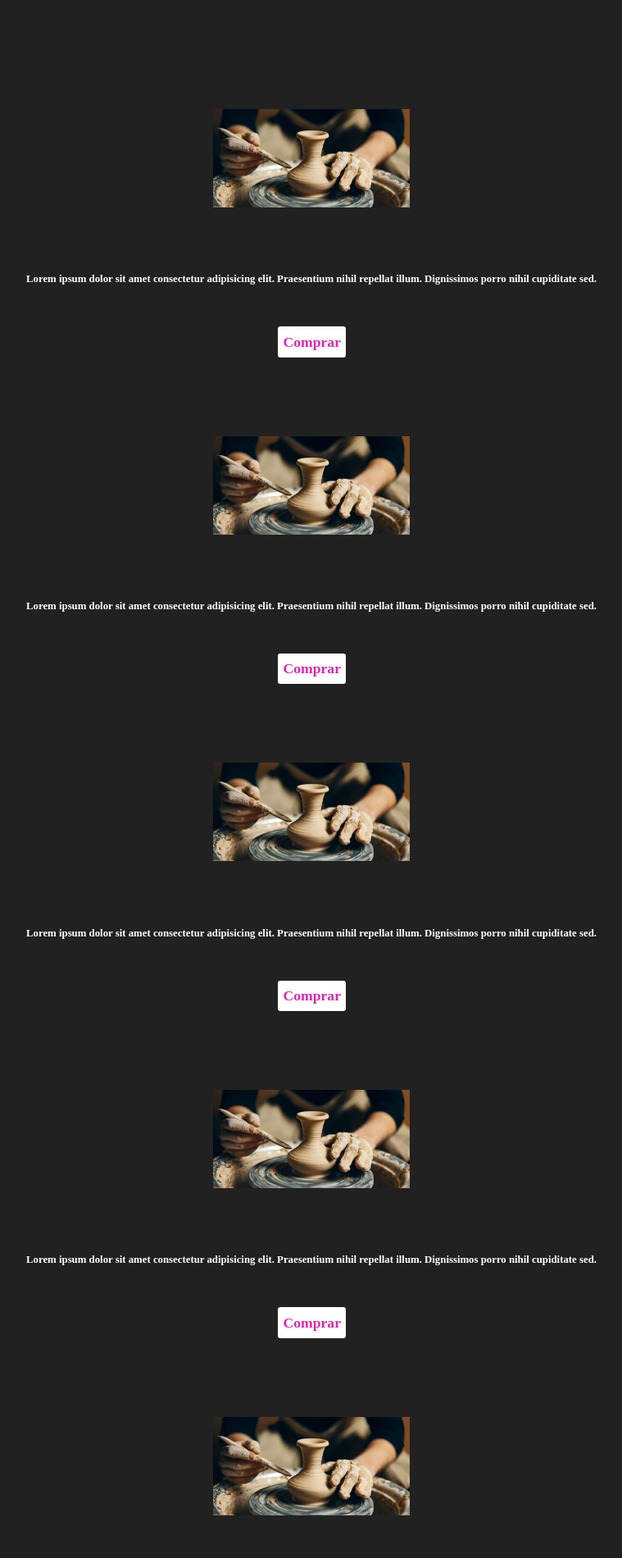
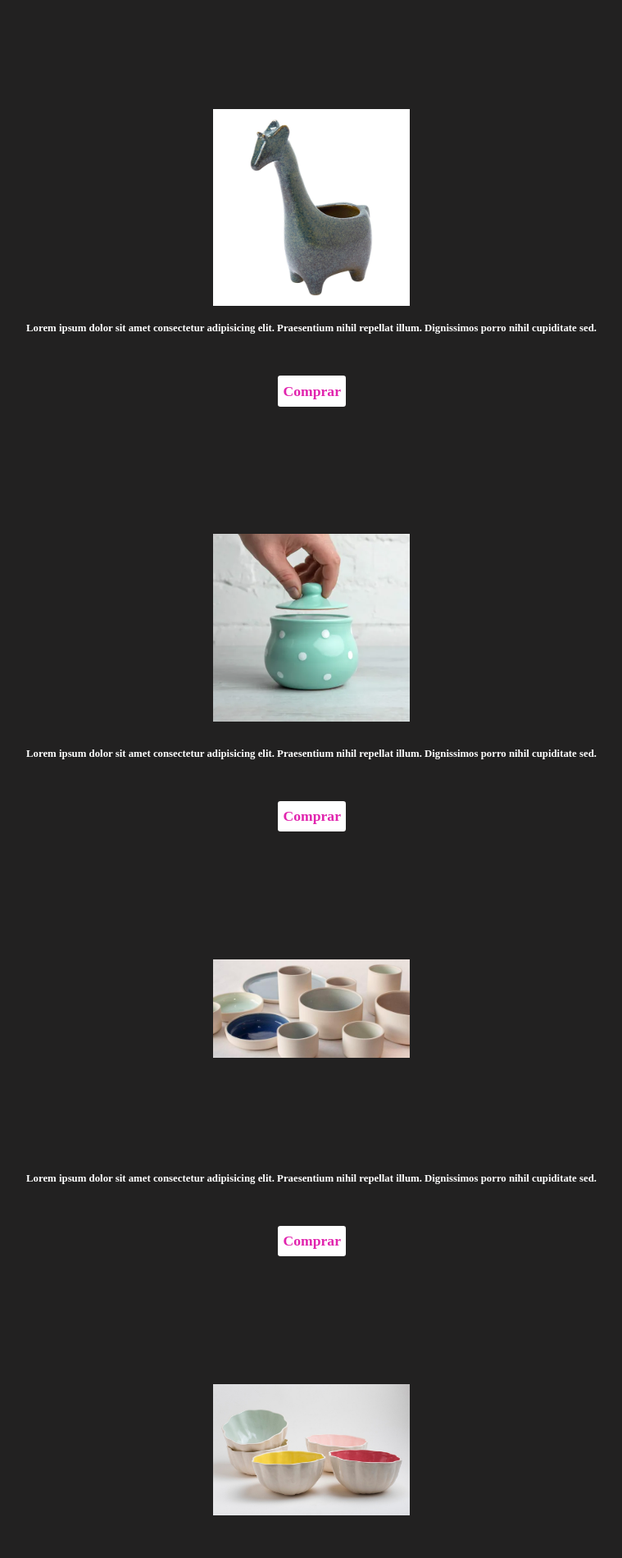
Before and after one commit to urielae/Entrega-Final-Desarrollo-Web, a plain HTML site: page productos.html in a window 1280 px wide. Shown: the part 320-2220 px from the top of the page at 82% size, without its empty margins (260-1019 px from the left). Drawn offline with nearby package versions, Linux system fonts and the light colour scheme; a web font is replaced by a local one.

Commit message:
Agragando fotos a las páginas

```diff
--- a/productos.html
+++ b/productos.html
@@ -51,7 +51,7 @@
     <div class="container">
       <div class="product__cuencos">
         <div class="img1" data-aos="fade-right">
-          <img src="Imagenes/ceramica-e1560623835418.jpg" alt="" />
+          <img src="Imagenes/objeto4.jpeg" alt="" />
         </div>
         <div class="caja1" data-aos="fade-left">
           <p>
@@ -61,7 +61,7 @@
           <button class="button" type="submit">Comprar</button>
         </div>
         <div class="img2" data-aos="fade-left">
-          <img src="Imagenes/ceramica-e1560623835418.jpg" alt="" />
+          <img src="Imagenes/objeto6.webp" alt="" />
         </div>
         <div class="caja2" data-aos="fade-rigth">
           <p>
@@ -71,7 +71,7 @@
           <button class="button" type="submit">Comprar</button>
         </div>
         <div class="img3" data-aos="fade-right">
-          <img src="Imagenes/ceramica-e1560623835418.jpg" alt="" />
+          <img src="Imagenes/objetos.jpg" alt="" />
         </div>
         <div class="caja3" data-aos="fade-left">
           <p>
@@ -81,7 +81,7 @@
           <button class="button" type="submit">Comprar</button>
         </div>
         <div class="img4" data-aos="fade-left">
-          <img src="Imagenes/ceramica-e1560623835418.jpg" alt="" />
+          <img src="Imagenes/objetos2.jpg" alt="" />
         </div>
         <div class="caja4" data-aos="fade-rigth">
           <p>
@@ -91,7 +91,7 @@
           <button class="button" type="submit">Comprar</button>
         </div>
         <div class="img5" data-aos="fade-right">
-          <img src="Imagenes/ceramica-e1560623835418.jpg" alt="" />
+          <img src="Imagenes/objeto5.jpg" alt="" />
         </div>
         <div class="caja5" data-aos="fade-left">
           <p>
```
Also changed, not shown: index.html (+3 -3 lines), nosotros.html (+3 -3 lines), Imagenes/alfareria.jpg (added), Imagenes/alfareria2.jpg (added), Imagenes/alfareria3.jpg (added), Imagenes/objeto4.jpeg (added), Imagenes/objeto5.jpg (added), Imagenes/objeto6.webp (added), Imagenes/objetos.jpg (added), Imagenes/objetos2.jpg (added), Imagenes/objetos3.jpg (added), Imagenes/taller.jpg (added), Imagenes/taller2.jpg (added).
